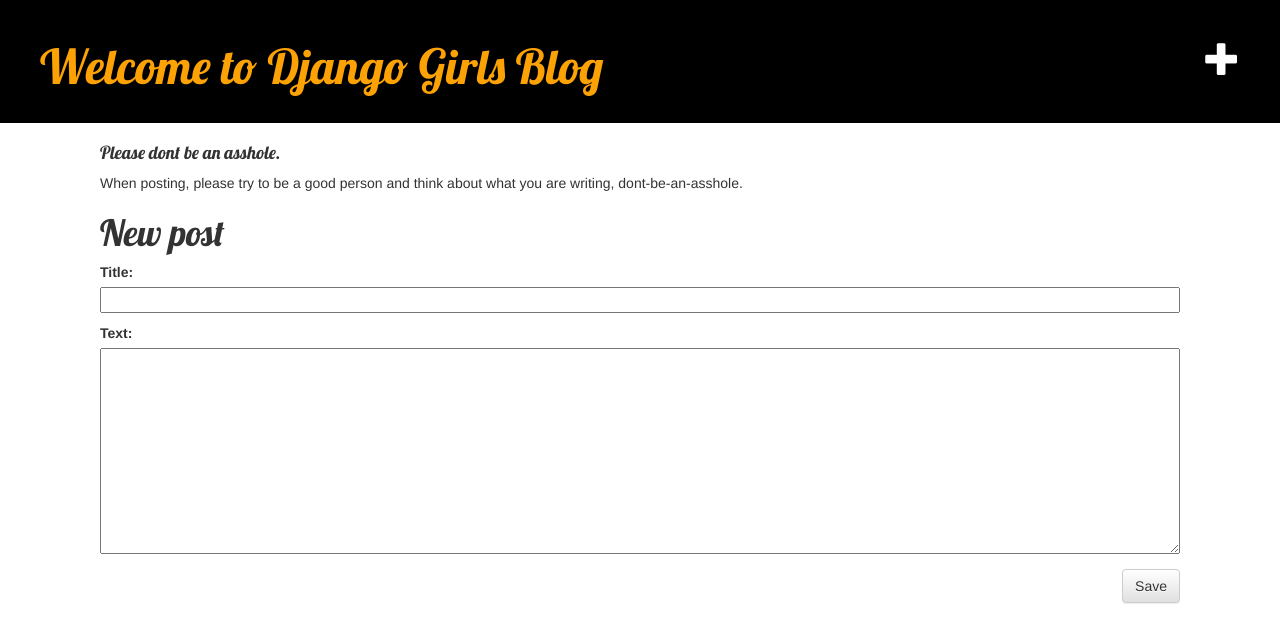
After one commit to jmsalcido/django-girls-tutorial, a Django app: page /post/new/ in a window 1280 px wide. The commit adds this page. Shown: the top 643 px of the page. Run offline with Django 3.2, Linux system fonts and the light colour scheme; some libraries are stand-ins or nearby versions.

Commit message:
adding form to add new post

```diff
--- /dev/null
+++ b/blog/forms.py
@@ -0,0 +1,8 @@
+from django import forms
+from .models import Post
+
+class PostForm(forms.ModelForm):
+
+    class Meta:
+        model = Post
+        fields = ('title', 'text',)
--- a/blog/static/css/blog.css
+++ b/blog/static/css/blog.css
@@ -9,6 +9,12 @@
 header h1 a {
     font-size: 36pt;
     color: #fca205;
+}
+.top-menu, .top-menu:hover, .top-menu:visited {
+    color: #ffffff;
+    float: right;
+    font-size: 26pt;
+    margin-right: 20px;
 }
 h1 a:hover {
     color: #fca205;
--- a/blog/templates/blog/base.html
+++ b/blog/templates/blog/base.html
@@ -14,6 +14,7 @@
 <body>
     <header>
         <h1>
+            <a href="{% url "post_new" %}" class="top-menu"><span class="glyphicon glyphicon-plus"></span></a>
             <a href="/">Welcome to Django Girls Blog</a>
         </h1>
     </header>
--- /dev/null
+++ b/blog/templates/blog/post_edit.html
@@ -0,0 +1,15 @@
+{% extends "blog/base.html" %}
+
+{% block content %}
+<section class="post">
+    <h4>Please dont be an asshole.</h4>
+    <p>
+        When posting, please try to be a good person and think about what you are writing, dont-be-an-asshole.
+    </p>
+    <h1>New post</h1>
+    <form method="POST" class="post-form">{% csrf_token %}
+        {{ form.as_p }}
+        <button type="submit" class="save btn btn-default">Save</button>
+    </form>
+</section>
+{% endblock %}
--- a/blog/urls.py
+++ b/blog/urls.py
@@ -4,4 +4,5 @@
 urlpatterns = [
     url(r'^$', views.post_list, name="post_list"),
     url(r'^post/(?P<post_id>[0-9]+)/$', views.post_detail, name='post_detail'),
+    url(r'^post/new/$', views.post_new, name='post_new')
 ]
--- a/blog/views.py
+++ b/blog/views.py
@@ -1,14 +1,22 @@
 from django.shortcuts import render, get_object_or_404
 from django.utils import timezone
 from .models import Post
+from .forms import PostForm
 
 # Create your views here.
+
 
 def post_detail(request, post_id):
     post = get_object_or_404(Post, pk=post_id)
     return render(request, 'blog/post_detail.html', {'post': post})
 
+
 def post_list(request):
     posts = Post.objects.filter(
         published_date__lte=timezone.now()).order_by('-published_date')
     return render(request, 'blog/post_list.html', {'posts': posts})
+
+
+def post_new(request):
+    form = PostForm()
+    return render(request, 'blog/post_edit.html', {'form': form})
```
